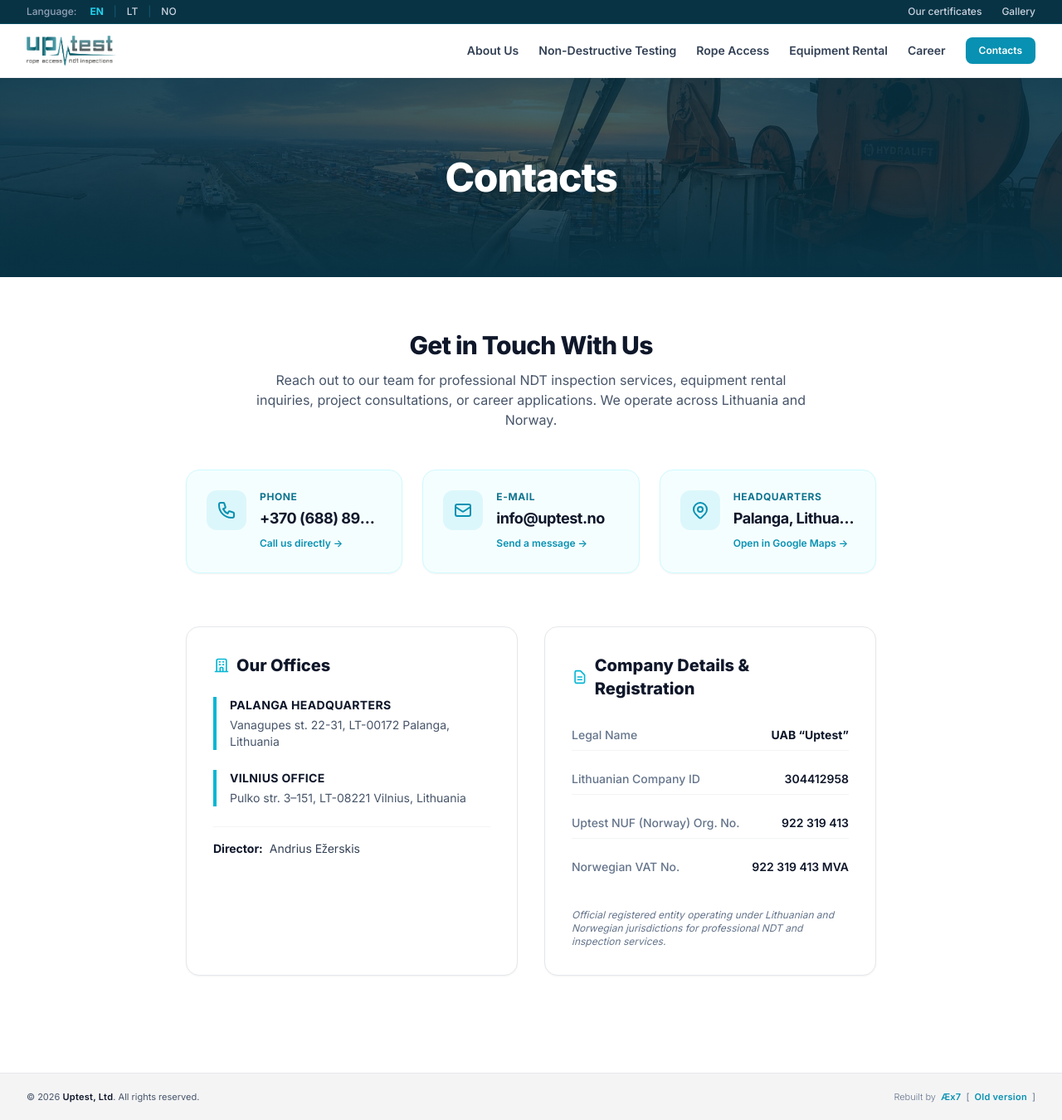
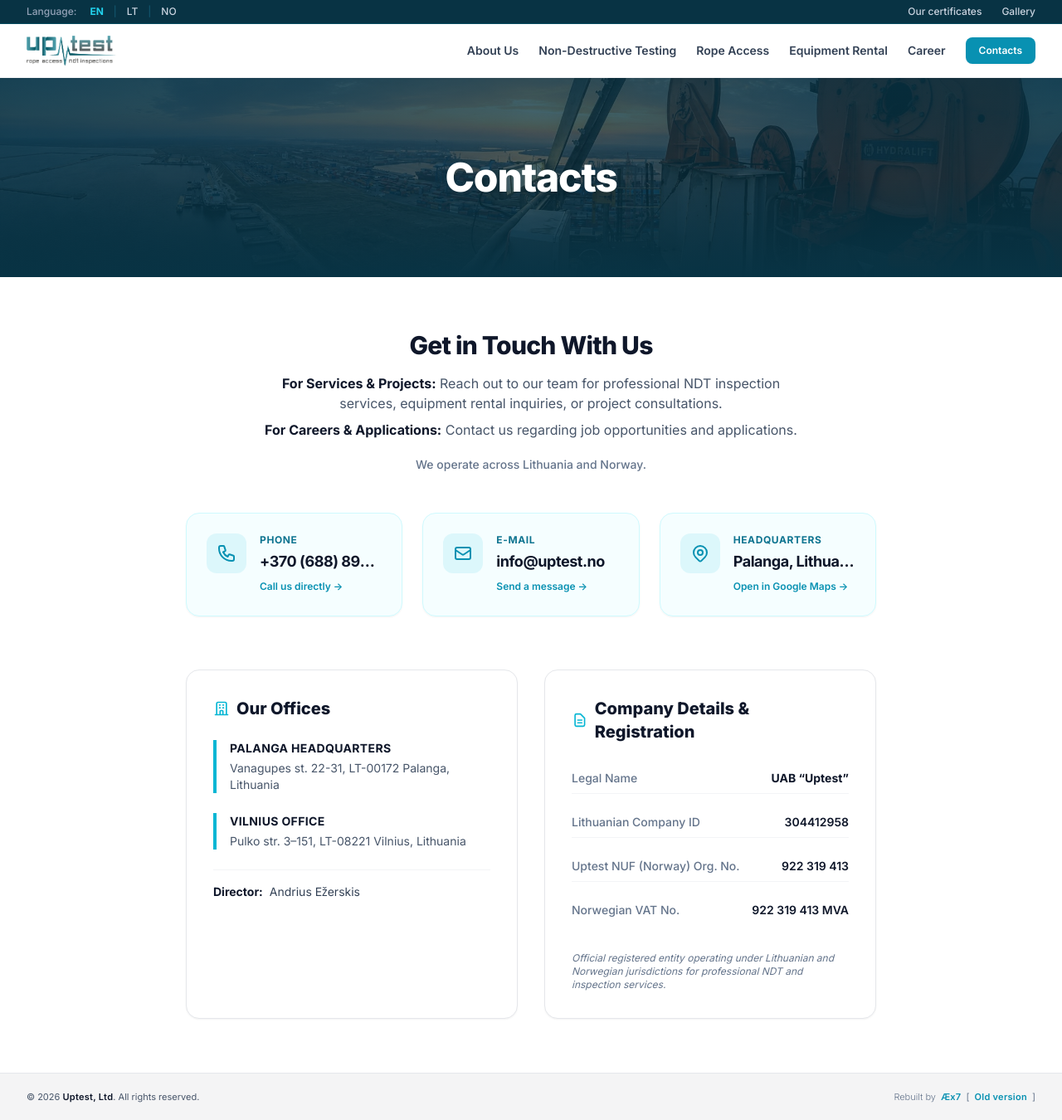
Before and after one commit to mruslys/uptest.no, a Jekyll site: the page built from contacts/index.html, in a window 1280 px wide and 1350 px high. Shown: the whole window at 83% size. Built offline with Jekyll 4.4.1, drawn with Linux system fonts in a browser that asks for light colours; nearby versions of some CDN libraries.

Commit message:
Update index.html

```diff
--- a/contacts/index.html
+++ b/contacts/index.html
@@ -5,15 +5,23 @@
 title: "Contacts"
 ---
  <!-- Įvadas / Pagrindinis kvietimas -->
-            <div class="text-center max-w-2xl mx-auto space-y-3">
+<div class="text-center max-w-2xl mx-auto space-y-4">
     <h2 class="text-2xl sm:text-3xl font-extrabold text-slate-900 tracking-tight">Get in Touch With Us</h2>
-                <p class="text-base text-slate-600">
-                    Reach out to our team for professional NDT inspection services, equipment rental inquiries, project consultations, or career applications. We operate across Lithuania and Norway.
+    <div class="text-base text-slate-600 space-y-2">
+        <p>
+            <strong class="text-slate-900">For Services & Projects:</strong> Reach out to our team for professional NDT inspection services, equipment rental inquiries, or project consultations.
+        </p>
+        <p>
+            <strong class="text-slate-900">For Careers & Applications:</strong> Contact us regarding job opportunities and applications.
+        </p>
+    </div>
+    <p class="text-sm font-medium text-slate-500 pt-1">
+        We operate across Lithuania and Norway.
     </p>
 </div>
 
-            <!-- Greiti kontaktiniai kortelių blokai (horizontalaus stiliaus kortelės su flex layout) -->
-            <div class="grid grid-cols-1 md:grid-cols-3 gap-6">
+<!-- Greiti kontaktiniai kortelių blokai (pataisyta: 3 stulpeliai tik nuo 'lg' ekrano dydžio, kad nebetrūktų vietos) -->
+<div class="grid grid-cols-1 lg:grid-cols-3 gap-6">
     <!-- Tel -->
     <a href="tel:+37068889229" class="bg-brand-50/50 hover:bg-brand-50 rounded-2xl p-6 border border-brand-100 transition-all duration-200 group flex items-start gap-4 shadow-sm">
         <div class="w-12 h-12 rounded-xl bg-brand-500/10 text-brand-600 flex items-center justify-center group-hover:bg-brand-500 group-hover:text-white transition-all flex-shrink-0">
```
Lines whose indentation alone changed are shown as unchanged.
